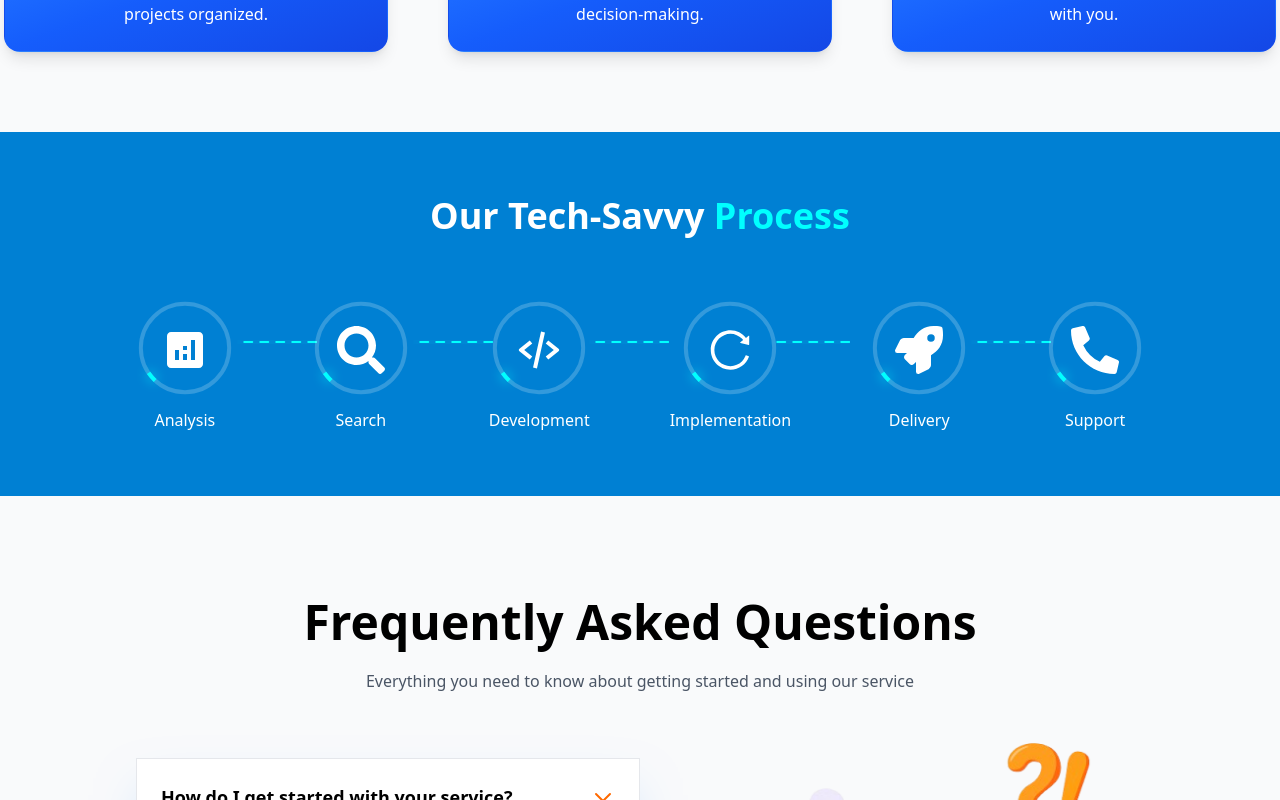
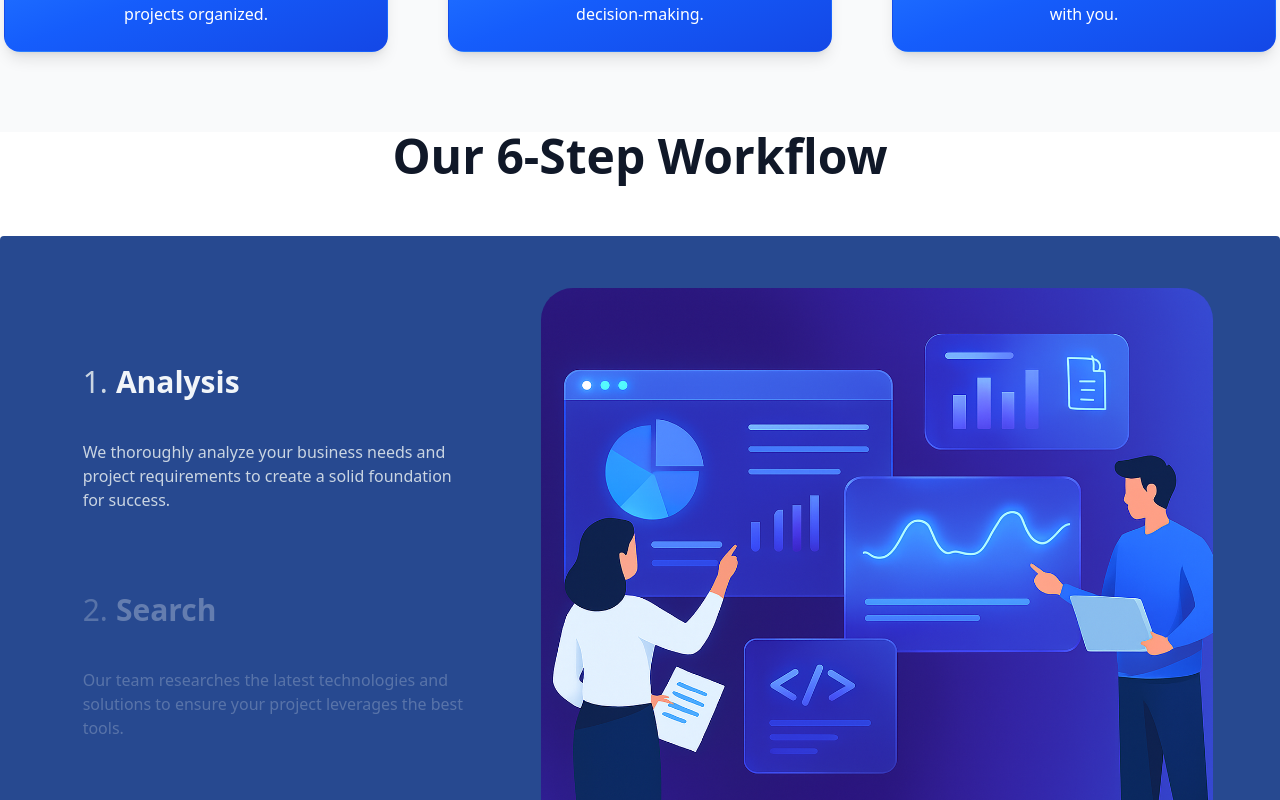
Before and after one commit to teamily-official/Teamily, a React (Vite) app: page / in a window 1280 px wide. Shown: the part 3360-4160 px from the top of the page. Built offline with nearby package versions, Linux system fonts and the light colour scheme; the HTML template or start-up script is replaced by a standard one.

Commit message:
fix final code

```diff
--- a/src/AcerternityComponents/ProcessSection.jsx
+++ b/src/AcerternityComponents/ProcessSection.jsx
@@ -1,4 +1,5 @@
 import React, { useEffect, useRef, useState } from "react";
+// eslint-disable-next-line no-unused-vars
 import { AnimatePresence, useMotionValueEvent, useScroll, motion } from "motion/react";
 import { cn } from "../../lib/utils.js";
 
@@ -31,7 +32,7 @@ const backgroundColors = [
     "linear-gradient(to bottom right, #f97316, #eab308)",
   ];
 
-  const [backgroundGradient, setBackgroundGradient] = useState(linearGradients[0]);
+  const [, setBackgroundGradient] = useState(linearGradients[0]);
 
   useEffect(() => {
     setBackgroundGradient(linearGradients[activeCard % linearGradients.length]);
--- a/src/App.jsx
+++ b/src/App.jsx
@@ -5,13 +5,13 @@ import HeroSection from "./components/Herosection";
 import { Footer } from "./components/Footer";
 
 import FeatureSection from "./components/FeatureSection";
-import { ProcessSection } from "./components/ProcessSection";
+import { ProcessSection } from "./AcerternityComponents/ProcessSection";
 // eslint-disable-next-line no-unused-vars
 import { motion as m } from "framer-motion";
 // import SplashCursor from "./reusable/SplashCursor";
 import { About } from "./components/About";
 import { ServiceSection } from "./AcerternityComponents/ServiceSection";
-
+import { workflowSteps } from "./data/ProcessSection";
 import { servicesContent } from "./data/ServiceData";
 import { LogoSection } from "./AcerternityComponents/LogoSection";
 import { logos } from "./data/LogoSection";
@@ -100,7 +100,8 @@ function App() {
           transition={{ duration: 0.6, delay: 0.5 }}
           viewport={{ once: false }}
         >
-          <ProcessSection />
+          {/* <ProcessSection /> */}
+          <ProcessSection content={workflowSteps} />
         </m.div>
       </main>
 
@@ -114,7 +115,6 @@ function App() {
         transition={{ duration: 0.6, delay: 0.2 }}
         viewport={{ once: false }}
       >
-
         <FaqSection />
       </m.div>
 
```
